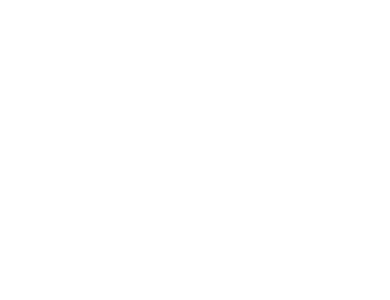
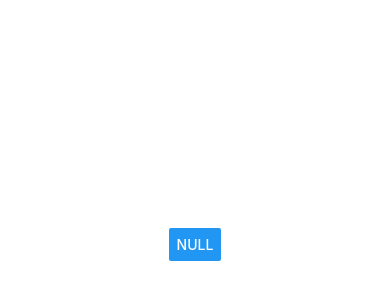
Before and after one commit to qwreey/lyanyaa, a React Native app: screen / in a window 390 px wide. Shown: the part 178-478 px from the top of the page. Built offline with nearby package versions, Linux system fonts and the light colour scheme.

Commit message:
Add useStorage.ts

```diff
--- a/App.tsx
+++ b/App.tsx
@@ -2,13 +2,15 @@
 // import changeNavigationBarColor from 'react-native-navigation-bar-color'
 
 import {
-  // ColorSchemeName, // get native theme
-  // PlatformOSType // get os type
-  View,Text,
+  ColorSchemeName, // get native theme
+  PlatformOSType, // get os type
+  View,Text,Button,
   StatusBar as reactNativeStatusBar
 } from 'react-native'
 import CreateStyledComponent from './src/libs/styledComponents'
-import { createContext } from 'react'
+import { useStorage, StorageContext } from './src/libs/useStorage'
+import { useRef } from 'react'
+import { Main } from './src/Main'
 
 const MainView = CreateStyledComponent(View,{
   flex: 1,
@@ -21,15 +23,23 @@
 })
 
 export default function App() {
-  const ThemeContext = createContext({})
+  const storage = useRef({
+    cachedValues: {},
+    updateTriggers: {},
+    waitingReadPromises: {},
+  })
 
   return (
     <MainView>
-      <ThemeContext.Provider value={true}></ThemeContext.Provider>
+      <StorageContext.Provider value={storage.current}>
+        <Main/>
+      </StorageContext.Provider>
+      {/* <ThemeContext.Provider value={true}>
+        <StatusBarBackground style={{
+          height: reactNativeStatusBar.currentHeight
+        }}/>
+      </ThemeContext.Provider> */}
       <StatusBar style="dark"/>
-      <StatusBarBackground style={{
-        height: reactNativeStatusBar.currentHeight
-      }}/>
     </MainView>
   )
 }
--- a/package.json
+++ b/package.json
@@ -9,6 +9,7 @@
     "web": "expo start --web"
   },
   "dependencies": {
+    "@react-native-async-storage/async-storage": "^1.19.3",
     "expo": "~49.0.8",
     "expo-status-bar": "~1.6.0",
     "react": "18.2.0",
--- /dev/null
+++ b/src/Main.tsx
@@ -0,0 +1,21 @@
+import { Button } from "react-native"
+import { useStorage } from "./libs/useStorage"
+import { useCallback } from "react"
+
+export const Main = ()=>{
+    const testStorage = useStorage('test')
+    const onPress = useCallback(()=>{
+        if (testStorage.read().running) return
+        testStorage.write((parseInt(testStorage.read().result) || 0) + 1)
+    },[])
+    return (
+        <Button
+            title={
+                testStorage.read().running ?
+                "Loading . . ." :
+                testStorage.read().result + ""
+            }
+            onPress={onPress}
+        ></Button>
+    )
+}
--- /dev/null
+++ b/src/libs/useStorage.ts
@@ -0,0 +1,74 @@
+import AsyncStorage from '@react-native-async-storage/async-storage'
+import { useState, useEffect, useCallback, createContext, useContext } from 'react'
+
+export type TransactionState<U> = {
+    running: boolean,
+    result?:U,
+    errored?: boolean,
+}
+
+export type Storage<KEY = string> = {
+    prefetch():       undefined,
+    read():           TransactionState<any>,
+    write(value:any,errorHandler?:(error:string)=>undefined): TransactionState<any>,
+}
+
+export const StorageContext = createContext({
+    cachedValues: {},
+    updateTriggers: {},
+    waitingReadPromises: {},
+} as {
+    cachedValues: {
+        [key: string]: TransactionState<any>
+    },
+    updateTriggers: {
+        [key: string]: Array<React.Dispatch<React.SetStateAction<any>>>
+    },
+    waitingReadPromises: {
+        [key: string]: Promise<object>|undefined
+    }
+})
+
+export const useStorage = (key: string) => {
+    const storageCache = useContext(StorageContext)
+    const [ _, updateTrigger ] = useState({})
+    const updateTriggerMemoed = useCallback(updateTrigger,[])
+
+    useEffect(()=>{
+        let updateTriggers = storageCache.updateTriggers[key]
+        if (updateTriggers === undefined)
+            updateTriggers = storageCache.updateTriggers[key] = []
+        updateTriggers.push(updateTriggerMemoed)
+        return ()=>{
+            updateTriggers.splice(updateTriggers.indexOf(updateTriggerMemoed),1)
+        }
+    },[])
+
+    const storage = useCallback(({
+        read() {
+            let value = storageCache.cachedValues[key]
+            if (value) return value
+            if (storageCache.waitingReadPromises[key]) return { running: true }
+            AsyncStorage.getItem(key).then(value=>{
+                storageCache.cachedValues[key] = { running: false, result: JSON.parse(value ?? "null"), errored: false }
+            }).catch(error=>{
+                storageCache.cachedValues[key] = { running: false, result: error, errored: true }
+            }).finally(()=>{
+                if (storageCache.updateTriggers[key])
+                    for (const trigger of storageCache.updateTriggers[key])
+                        trigger({})
+            })
+            return { running: true }
+        },
+        write(value, errorHandler) {
+            AsyncStorage.setItem(key,JSON.stringify(value)).then(()=>{
+                storageCache.cachedValues[key] = { running: false, result: value, errored: false }
+                if (storageCache.updateTriggers[key])
+                    for (const trigger of storageCache.updateTriggers[key])
+                        trigger({})
+            }).catch(errorHandler||(error=>{console.error(error)}))
+        }
+    } as Storage) as unknown as Function,[]) as unknown as Storage<typeof key>
+
+    return storage
+}
--- a/src/themes/ThemeBase.ts
+++ b/src/themes/ThemeBase.ts
@@ -0,0 +1,4 @@
+
+export default class ThemeBase {
+    constructor() {}
+}
```
Also changed, not shown: src/themes/ThemeProvider.tsx (added, +58 -0 lines), src/themes/README.md, src/themes/ThemeProvider.ts (deleted), 1 other file (tests, documents, lock files or other folders).
